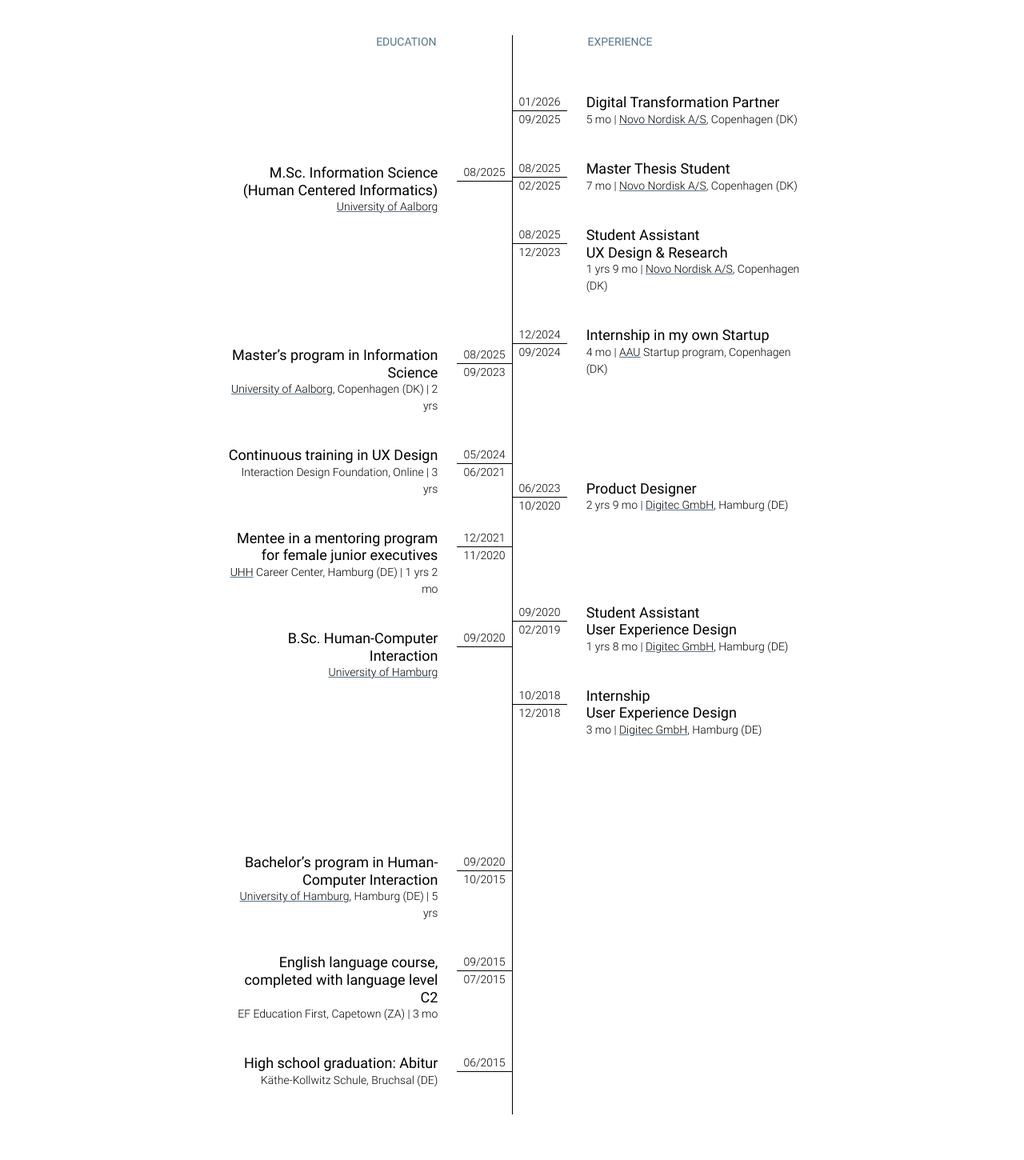
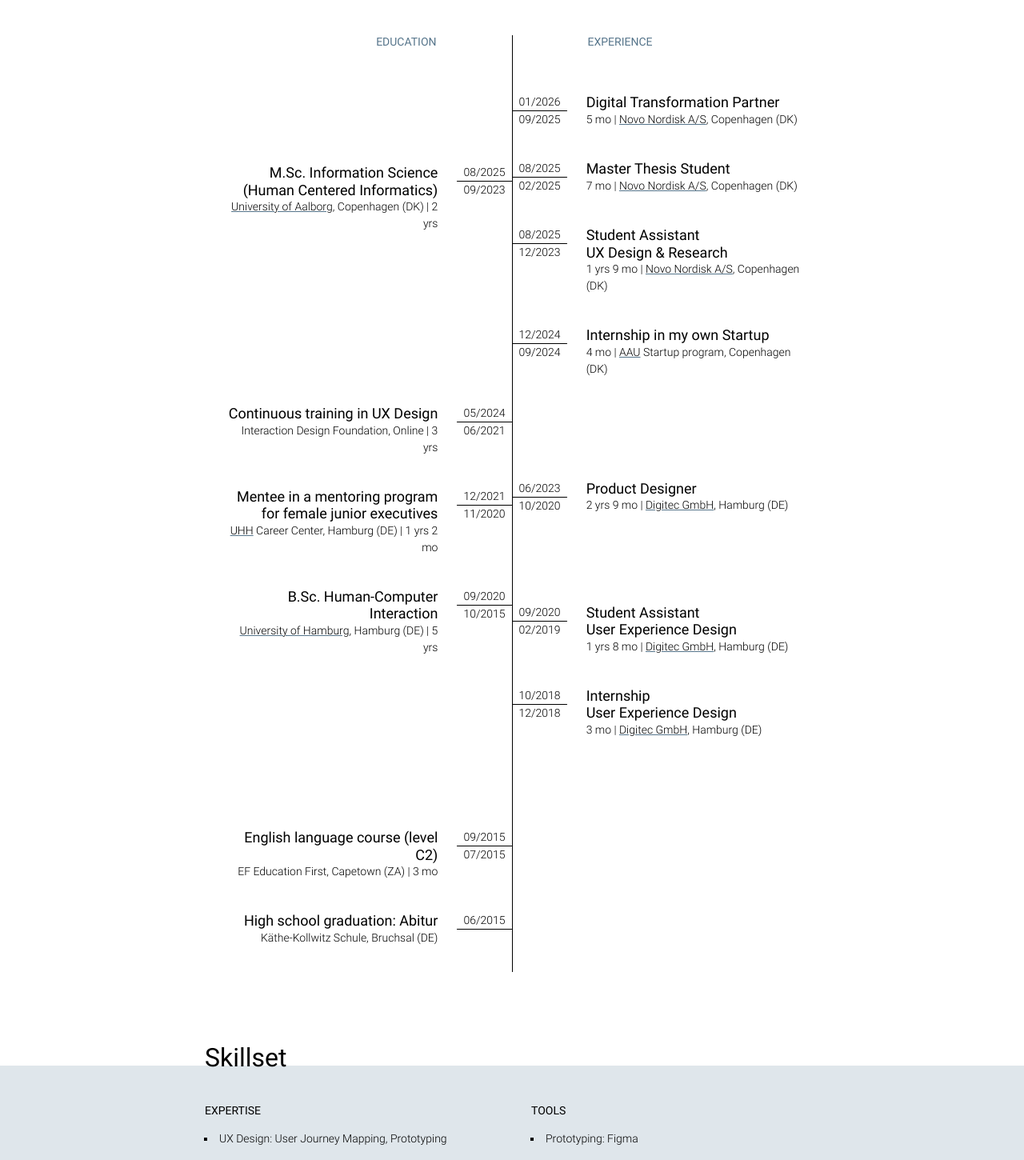
Before and after one commit to evakathie/portfolio, a Vue app: page /about in a window 1280 px wide. Shown: the part 641-2091 px from the top of the page at 80% size. Built offline with nearby package versions, Linux system fonts and the light colour scheme.

Commit message:
Simplified CV

```diff
--- a/src/views/pages/About.vue
+++ b/src/views/pages/About.vue
@@ -19,17 +19,6 @@
                     <div class="resume-element resume-left">
                         <div class="station">
                             <p class="role">M.Sc. Information Science (Human Centered Informatics)</p>
-                            <p class="company"><router-link to="/company/aalborg-university">University of Aalborg</router-link></p>
-                        </div>
-                        <div class="time">
-                            <p class="to">08/2025</p>
-                        </div>
-                    </div>
-                    <div class="resume-element-empty"></div>
-                    <div class="resume-element-empty-small"></div>
-                    <div class="resume-element resume-left">
-                        <div class="station">
-                            <p class="role">Masterʼs program in Information Science</p>
                             <p class="company"><router-link to="/company/aalborg-university">University of Aalborg</router-link>, Copenhagen (DK) | {{ duration(2023, 9, 2025, 8) }}</p>
                         </div>
                         <div class="time">
@@ -37,6 +26,8 @@
                             <p class="from">09/2023</p>
                         </div>
                     </div>
+                    <div class="resume-element-empty"></div>
+                    <div class="resume-element-empty"></div>
                     <div class="resume-element resume-left">
                         <div class="station">
                             <p class="role">Continuous training in UX Design</p>
@@ -60,17 +51,6 @@
                     <div class="resume-element resume-left">
                         <div class="station">
                             <p class="role">B.Sc. Human-Computer Interaction</p>
-                            <p class="company"><router-link to="/company/hamburg-university">University of Hamburg</router-link></p>
-                        </div>
-                        <div class="time">
-                            <p class="to">09/2020</p>
-                        </div>
-                    </div>
-                    <div class="resume-element-empty"></div>
-                    <div class="resume-element-empty"></div>
-                    <div class="resume-element resume-left">
-                        <div class="station">
-                            <p class="role">Bachelorʼs program in Human-Computer Interaction</p>
                             <p class="company"><router-link to="/company/hamburg-university">University of Hamburg</router-link>, Hamburg (DE) | {{ duration(2015, 10, 2020, 9) }}</p>
                         </div>
                         <div class="time">
@@ -78,9 +58,11 @@
                             <p class="from">10/2015</p>
                         </div>
                     </div>
+                    <div class="resume-element-empty"></div>
+                    <div class="resume-element-empty"></div>
                     <div class="resume-element resume-left">
                         <div class="station">
-                            <p class="role">English language course, completed with language level C2</p>
+                            <p class="role">English language course (level C2)</p>
                             <p class="company">EF Education First, Capetown (ZA) | {{ duration(2015, 7, 2015, 9) }}</p>
                         </div>
                         <div class="time">
```
Also changed, not shown: 19 other files (tests, documents, lock files or other folders).
